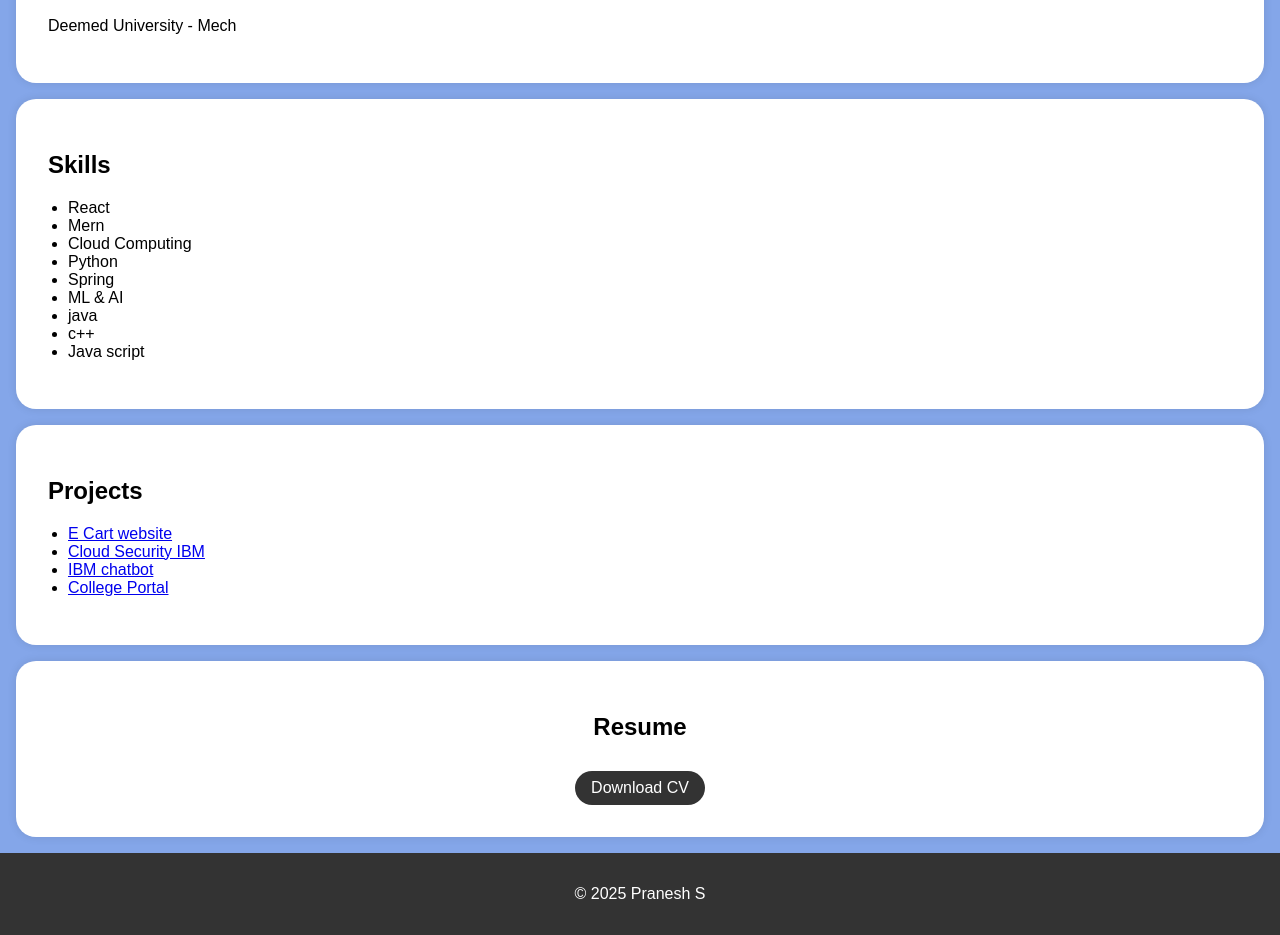
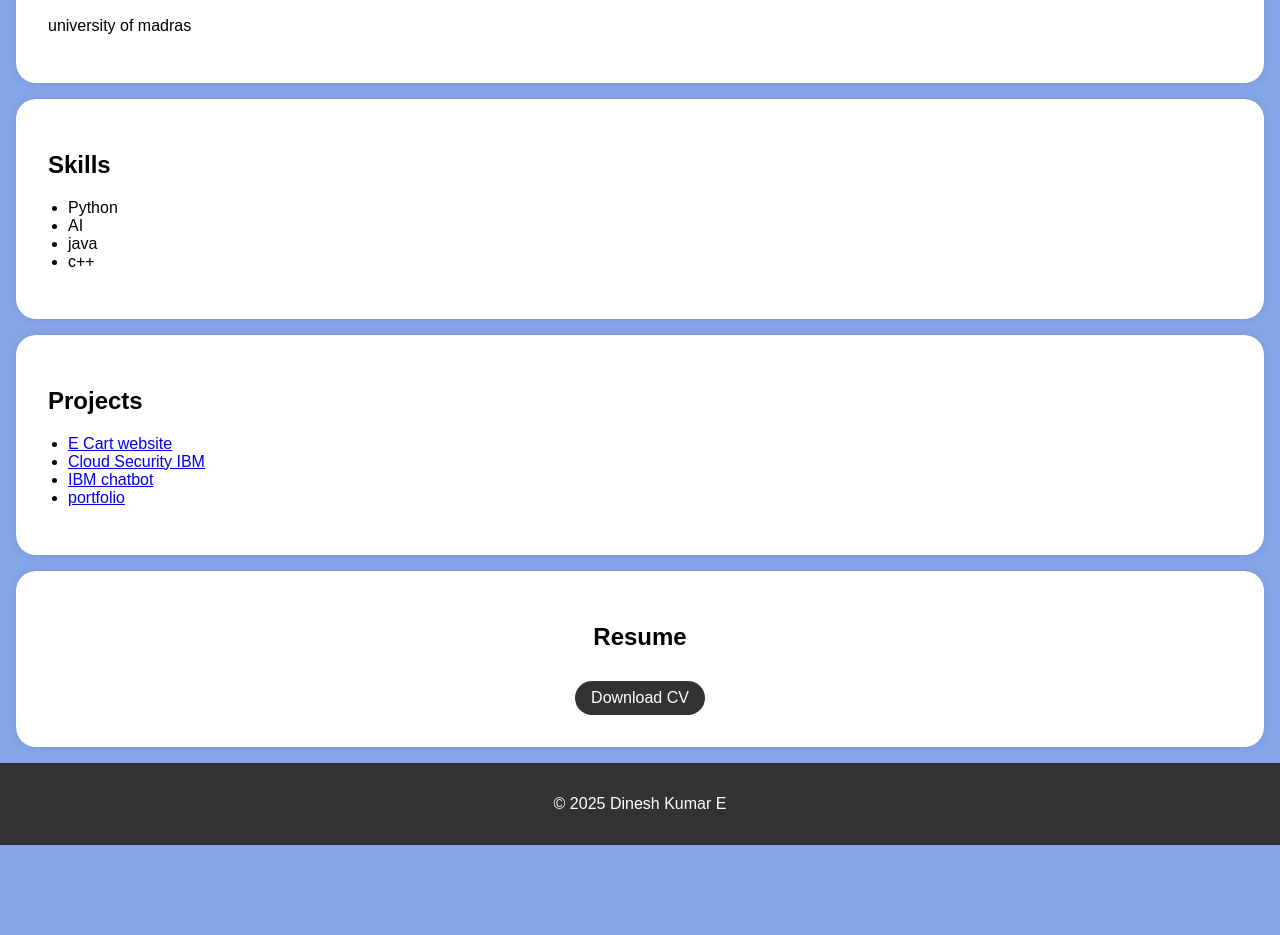
Before and after one commit to Dineshkumar4727/D, a plain HTML site: page index.html in a window 1280 px wide. Shown: the part 565-1500 px from the top of the page. After the commit the page ends 1410 px from the top, so only its background shows below. Drawn offline with Linux system fonts and the light colour scheme.

Commit message:
index.html

```diff
--- a/index.html
+++ b/index.html
@@ -95,9 +95,9 @@
     <header>
         <div class="header-content">
             <!-- Add your profile picture here -->
-            <img src="passport photo.jpg" alt="Your Profile Picture" class="profile-picture">
-            <h1>Pranesh S</h1>
-            <p>Am Mechanical Engineer</p>
+            <img src="Screenshot_2025-03-28-17-09-00-23_92460851df6f172a4592fca41cc2d2e6.jpg" alt="Your Profile Picture" class="profile-picture">
+            <h1>Dinesh Kumar E</h1>
+            <p>BCA</p>
         </div>
     </header>
 
@@ -128,7 +128,7 @@
     <section id="education">
         <div class="section-content">
             <h2>Education</h2>
-            <p>Deemed University  - Mech</p>
+            <p>university of madras</p>
 
 
         </div>
@@ -138,15 +138,13 @@
         <div class="section-content">
             <h2>Skills</h2>
             <ul>
-                <li>React</li>
-                <li>Mern</li>
-                <li>Cloud Computing</li>
+
                 <li>Python</li>
-                <li>Spring</li>
-                <li>ML & AI</li>
+
+                <li>AI</li>
                 <li>java</li>
                 <li>c++</li>
-                <li>Java script</li>
+
             </ul>
         </div>
     </section>
@@ -158,7 +156,7 @@
                 <li><a href="#">E Cart website</a></li>
                 <li><a href="#">Cloud Security IBM</a></li>
                 <li><a href="#">IBM chatbot</a></li>
-                <li><a href="#">College Portal</a></li>
+                <li><a href="#">portfolio</a></li>
                 <!-- Add more project links here -->
             </ul>
         </div>
@@ -169,14 +167,14 @@
         <div class="section-content">
             <center>
             <h2>Resume</h2>
-            <a href="file.pdf" target="_blank" class="download-button">Download CV</a>
+            <a href= "White and Green Simple Student CV Resume_20250329_170717_0000.png" target="_blank" class="download-button">Download CV</a>
         </center>
         </div>
 
     </section>
 
     <footer>
-        <p>&copy; 2025 Pranesh S</p>
+        <p>&copy; 2025 Dinesh Kumar E</p>
     </footer>
 
     <script>
```
